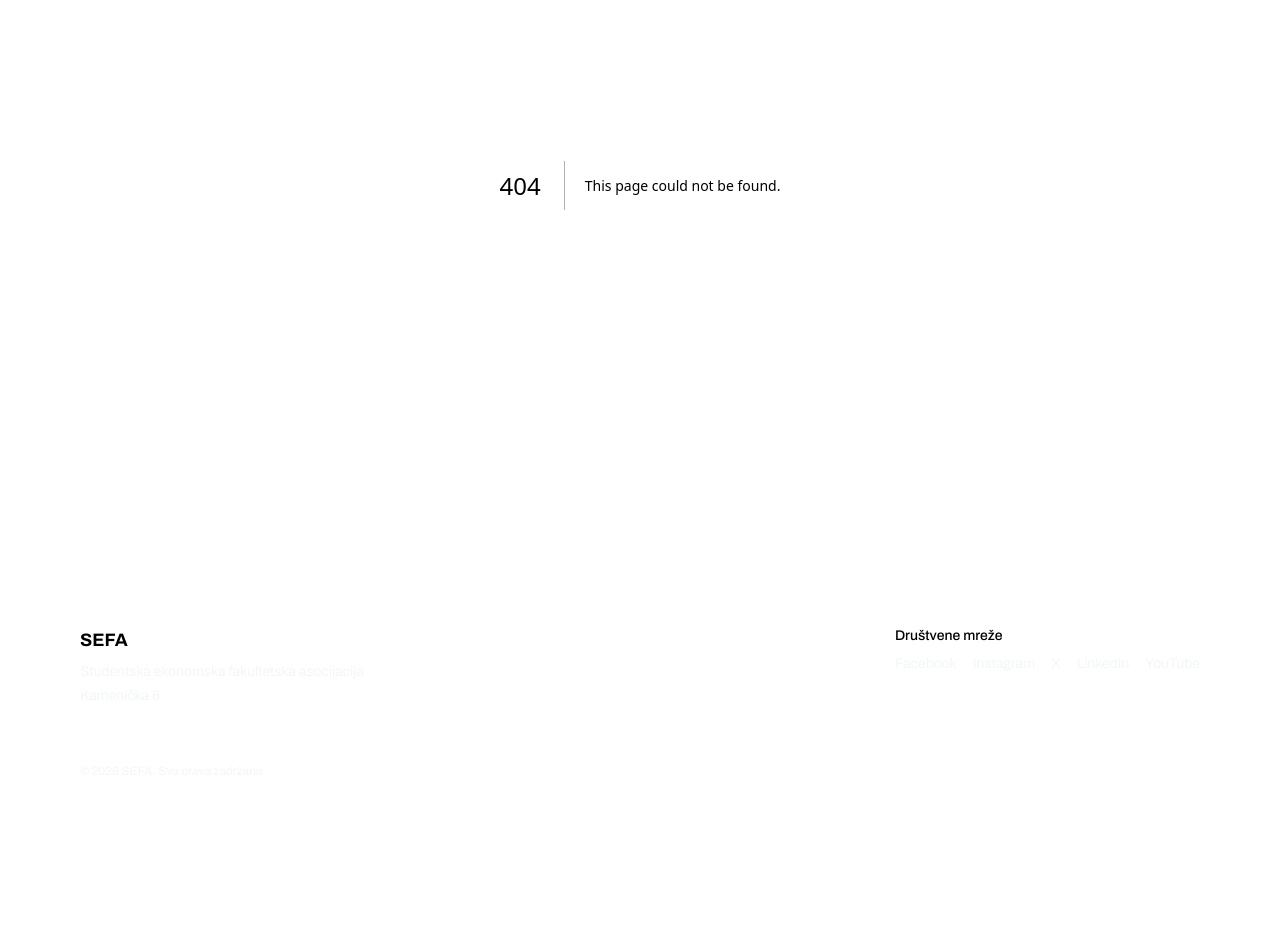
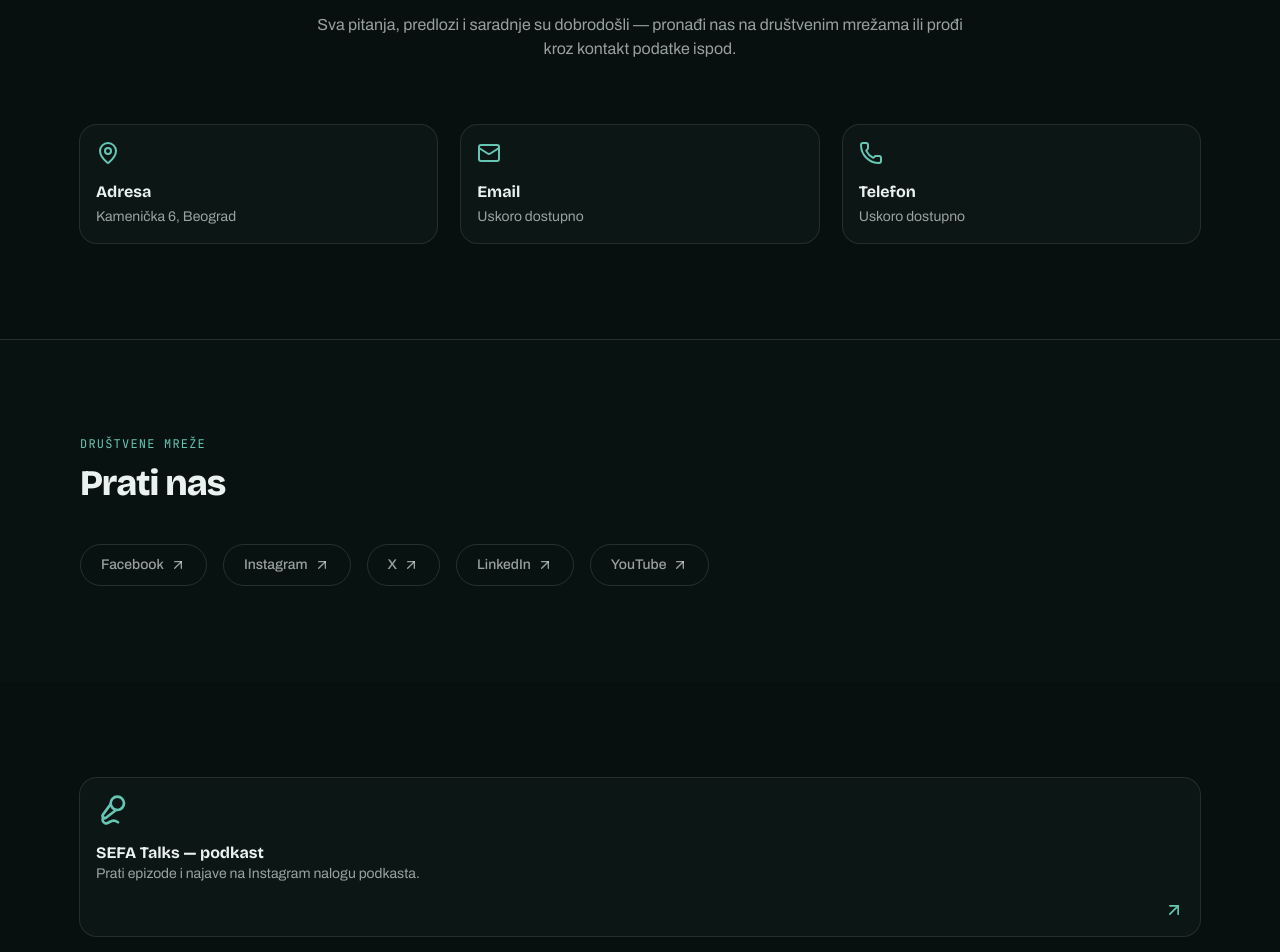
Before and after one commit to ilijaivkovic70-jpg/SEFA-WEBSITE, a Next.js app: page /kontakt in a window 1280 px wide. Before the commit this address had no page. Shown: the part 280-1232 px from the top of the page. Before the commit the page ends 1075 px from the top, so only its background shows below. Built offline with nearby package versions, Linux system fonts and the light colour scheme.

Commit message:
Dodaj kontakt stranicu i popravi dodirne mete menija (Faza 1.5, 1.6)
Co-Authored-By: Claude Sonnet 5 <noreply@anthropic.com>

```diff
--- /dev/null
+++ b/app/kontakt/page.tsx
@@ -0,0 +1,121 @@
+import type { Metadata } from "next";
+import { MapPin, Mail, Phone, Mic2, ArrowUpRight } from "lucide-react";
+import { Card, CardHeader, CardTitle, CardDescription } from "@/components/ui/card";
+import { Reveal } from "@/components/reveal";
+
+export const metadata: Metadata = {
+  title: "Kontakt — SEFA",
+  description:
+    "Kontakt podaci i društvene mreže Studentske ekonomske fakultetske asocijacije.",
+};
+
+const SOCIAL_LINKS = [
+  { href: "https://facebook.com", label: "Facebook" },
+  { href: "https://instagram.com", label: "Instagram" },
+  { href: "https://x.com", label: "X" },
+  { href: "https://linkedin.com", label: "LinkedIn" },
+  { href: "https://youtube.com", label: "YouTube" },
+];
+
+export default function KontaktPage() {
+  return (
+    <div>
+      <Reveal>
+        <section className="mx-auto max-w-6xl px-4 pb-16 pt-24 text-center sm:pt-32">
+          <p className="font-mono text-xs uppercase tracking-widest text-primary">
+            Kontakt
+          </p>
+          <h1 className="font-heading mt-3 text-4xl font-extrabold tracking-tight sm:text-5xl">
+            Javi nam se
+          </h1>
+          <p className="mx-auto mt-6 max-w-2xl text-muted-foreground">
+            Sva pitanja, predlozi i saradnje su dobrodošli — pronađi nas na
+            društvenim mrežama ili prođi kroz kontakt podatke ispod.
+          </p>
+        </section>
+      </Reveal>
+
+      <Reveal>
+        <section className="mx-auto max-w-6xl px-4 pb-24">
+          <div className="grid gap-6 sm:grid-cols-2 lg:grid-cols-3">
+            <Card className="ring-border">
+              <CardHeader>
+                <MapPin className="size-6 text-primary" />
+                <CardTitle className="mt-3">Adresa</CardTitle>
+                <CardDescription>Kamenička 6, Beograd</CardDescription>
+              </CardHeader>
+            </Card>
+
+            <Card className="ring-border">
+              <CardHeader>
+                <Mail className="size-6 text-primary" />
+                <CardTitle className="mt-3">Email</CardTitle>
+                <CardDescription>Uskoro dostupno</CardDescription>
+              </CardHeader>
+            </Card>
+
+            <Card className="ring-border">
+              <CardHeader>
+                <Phone className="size-6 text-primary" />
+                <CardTitle className="mt-3">Telefon</CardTitle>
+                <CardDescription>Uskoro dostupno</CardDescription>
+              </CardHeader>
+            </Card>
+          </div>
+        </section>
+      </Reveal>
+
+      <Reveal>
+        <section className="border-t bg-card/40">
+          <div className="mx-auto max-w-6xl px-4 py-24">
+            <p className="font-mono text-xs uppercase tracking-widest text-primary">
+              Društvene mreže
+            </p>
+            <h2 className="font-heading mt-3 text-3xl font-extrabold tracking-tight sm:text-4xl">
+              Prati nas
+            </h2>
+
+            <div className="mt-10 flex flex-wrap gap-4">
+              {SOCIAL_LINKS.map((link) => (
+                <a
+                  key={link.label}
+                  href={link.href}
+                  target="_blank"
+                  rel="noopener noreferrer"
+                  className="inline-flex items-center gap-1.5 rounded-full border px-5 py-2.5 text-sm font-medium text-muted-foreground transition-colors hover:border-primary hover:text-foreground"
+                >
+                  {link.label}
+                  <ArrowUpRight className="size-4" />
+                </a>
+              ))}
+            </div>
+          </div>
+        </section>
+      </Reveal>
+
+      <Reveal>
+        <section className="mx-auto max-w-6xl px-4 py-24">
+          <a
+            href="https://instagram.com"
+            target="_blank"
+            rel="noopener noreferrer"
+            className="block"
+          >
+            <Card className="ring-border transition-colors hover:bg-card/70">
+              <CardHeader className="flex-row items-center gap-4 space-y-0">
+                <Mic2 className="size-8 shrink-0 text-primary" />
+                <div>
+                  <CardTitle>SEFA Talks — podkast</CardTitle>
+                  <CardDescription>
+                    Prati epizode i najave na Instagram nalogu podkasta.
+                  </CardDescription>
+                </div>
+                <ArrowUpRight className="ml-auto size-5 shrink-0 text-primary" />
+              </CardHeader>
+            </Card>
+          </a>
+        </section>
+      </Reveal>
+    </div>
+  );
+}
--- a/components/header.tsx
+++ b/components/header.tsx
@@ -90,7 +90,12 @@ export function Header() {
           <Sheet open={open} onOpenChange={setOpen}>
             <SheetTrigger
               render={
-                <Button variant="ghost" size="icon" aria-label="Otvori meni" />
+                <Button
+                  variant="ghost"
+                  size="icon"
+                  className="size-11"
+                  aria-label="Otvori meni"
+                />
               }
             >
               <Menu className="size-5" />
@@ -99,13 +104,13 @@ export function Header() {
               <SheetHeader>
                 <SheetTitle>SEFA</SheetTitle>
               </SheetHeader>
-              <nav className="flex flex-col gap-4 px-4">
+              <nav className="flex flex-col px-2">
                 {NAV_LINKS.map((link) => (
                   <Link
                     key={link.href}
                     href={link.href}
                     onClick={() => setOpen(false)}
-                    className="text-base font-medium text-muted-foreground transition-colors hover:text-foreground"
+                    className="flex items-center rounded-md px-2 py-3 text-base font-medium text-muted-foreground transition-colors hover:bg-muted hover:text-foreground"
                   >
                     {link.label}
                   </Link>
```
